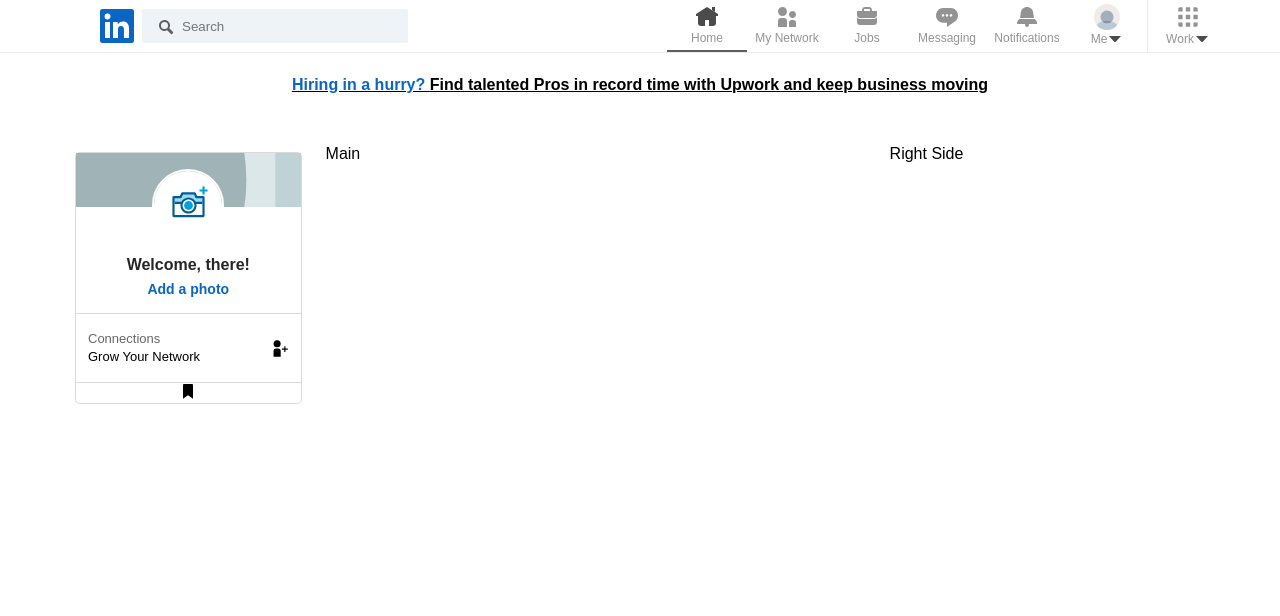
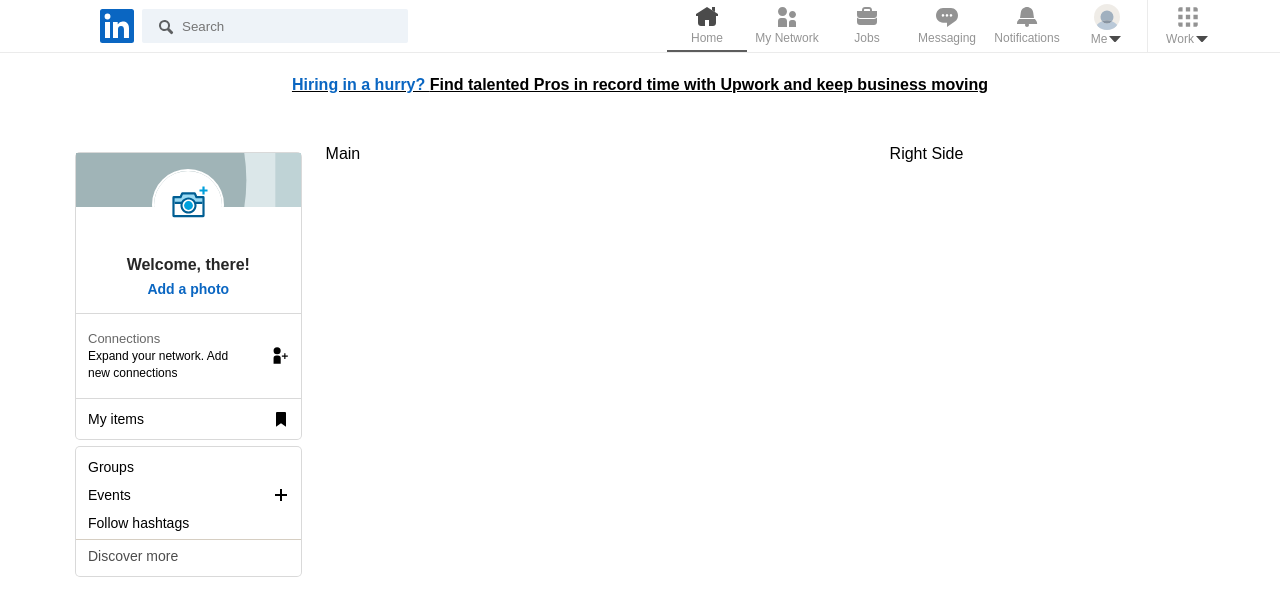
Before and after one commit to LifelikeDev/linkedin-clone, a React (Create React App) app: page /home in a window 1280 px wide. Shown: the top 616 px of the page. Built offline with nearby package versions, Linux system fonts and the light colour scheme.

Commit message:
left widget component completed

```diff
--- a/src/Components/LeftSide.js
+++ b/src/Components/LeftSide.js
@@ -19,17 +19,36 @@
           <AnchorTag>
             <div>
               <span>Connections</span>
-              <span>Grow Your Network</span>
+              <span>Expand your network. Add new connections</span>
             </div>
             <img src="/images/widget-icon.svg" alt="connections" />
           </AnchorTag>
         </Widget>
         <Item>
           <span>
+            My items
             <img src="/images/item-icon.svg" alt="add item" />
           </span>
         </Item>
       </ArtCard>
+
+      <CommunityCard>
+        <AnchorTag>
+          <span>Groups</span>
+        </AnchorTag>
+        <AnchorTag>
+          <span>
+            Events
+            <img src="/images/plus-icon.svg" alt="add event" />
+          </span>
+        </AnchorTag>
+        <AnchorTag>
+          <span>Follow hashtags</span>
+        </AnchorTag>
+        <AnchorTag>
+          <span>Discover more</span>
+        </AnchorTag>
+      </CommunityCard>
     </Container>
   );
 };
@@ -57,13 +76,6 @@
   padding: 12px 12px 16px;
   word-wrap: break-word;
   word-break: break-word;
-
-  /* button {
-    pointer-events: none;
-    display: block;
-    text-align: center;
-    width: 100%;
-  } */
 `;
 
 const CardBackground = styled.div`
@@ -118,6 +130,7 @@
     div {
       display: flex;
       flex-direction: column;
+      margin-right: 1.2rem;
       text-align: left;
 
       span {
@@ -127,15 +140,78 @@
         &:first-child {
           color: rgba(0, 0, 0, 0.6);
         }
+
+        &:last-child {
+          font-size: 12px;
+        }
       }
     }
   }
 
   img {
     height: 19px;
+    margin-right: 0;
   }
 `;
 
-const Item = styled.a``;
+const Item = styled.a`
+  border-color: rgba(0, 0, 0, 0.8);
+  display: block;
+  font-size: 14px;
+  text-align: left;
+  padding: 12px;
+
+  span {
+    display: flex;
+    align-items: flex-end;
+    /* align-content: flex-start; */
+    justify-content: space-between;
+    color: rgba(0, 0, 0, 1);
+  }
+
+  &:hover {
+    background-color: rgba(0, 0, 0, 0.18);
+  }
+`;
+
+const CommunityCard = styled(ArtCard)`
+  display: flex;
+  flex-direction: column;
+  padding: 8px 0 0;
+  text-align: left;
+
+  ${AnchorTag} {
+    font-size: 14px;
+    padding: 4px 12px;
+
+    &:hover {
+      color: #0a66c2;
+      font-weight: 600;
+    }
+
+    span {
+      display: flex;
+      align-items: center;
+      justify-content: space-between;
+      cursor: pointer;
+
+      &:last-child {
+        margin-bottom: 4px;
+      }
+    }
+
+    &:last-child {
+      border-top: 1px solid #d6cec2;
+      color: rgba(0, 0, 0, 0.7);
+      padding: 8px 12px 8px;
+
+      &:hover {
+        background-color: rgba(0, 0, 0, 0.18);
+        color: rgba(0, 0, 0, 1);
+        cursor: pointer;
+      }
+    }
+  }
+`;
 
 export default LeftSide;
```
Also changed, not shown: public/images/plus-icon.svg (added).
